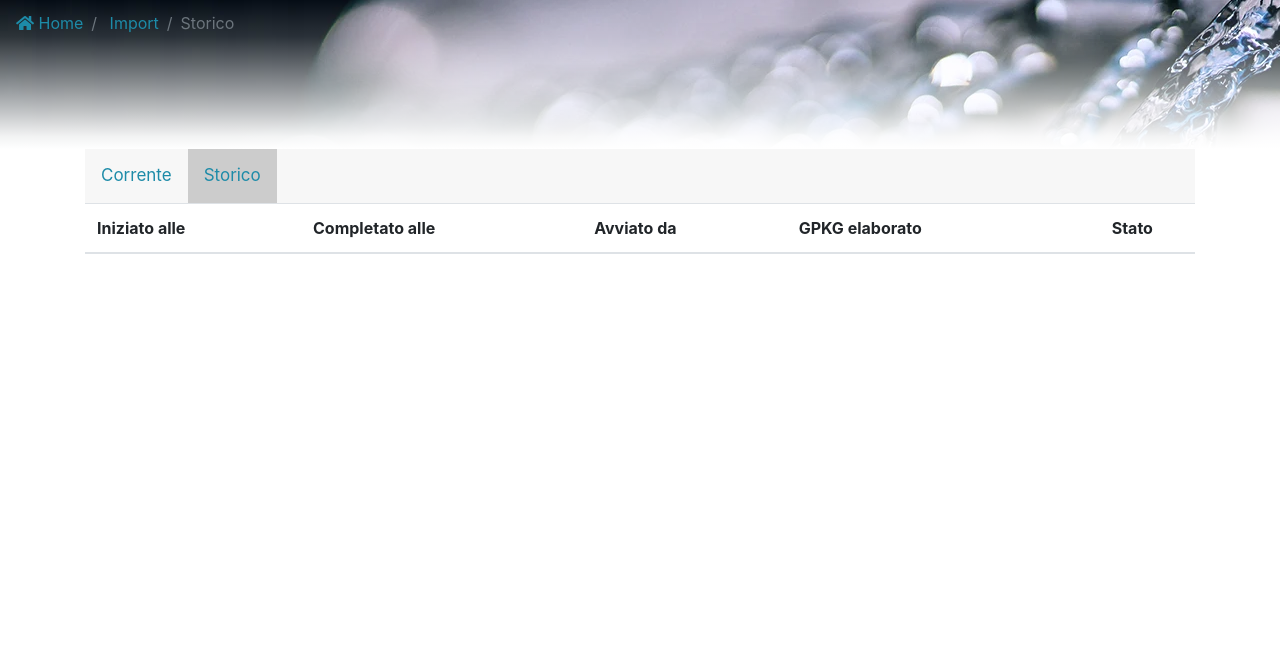
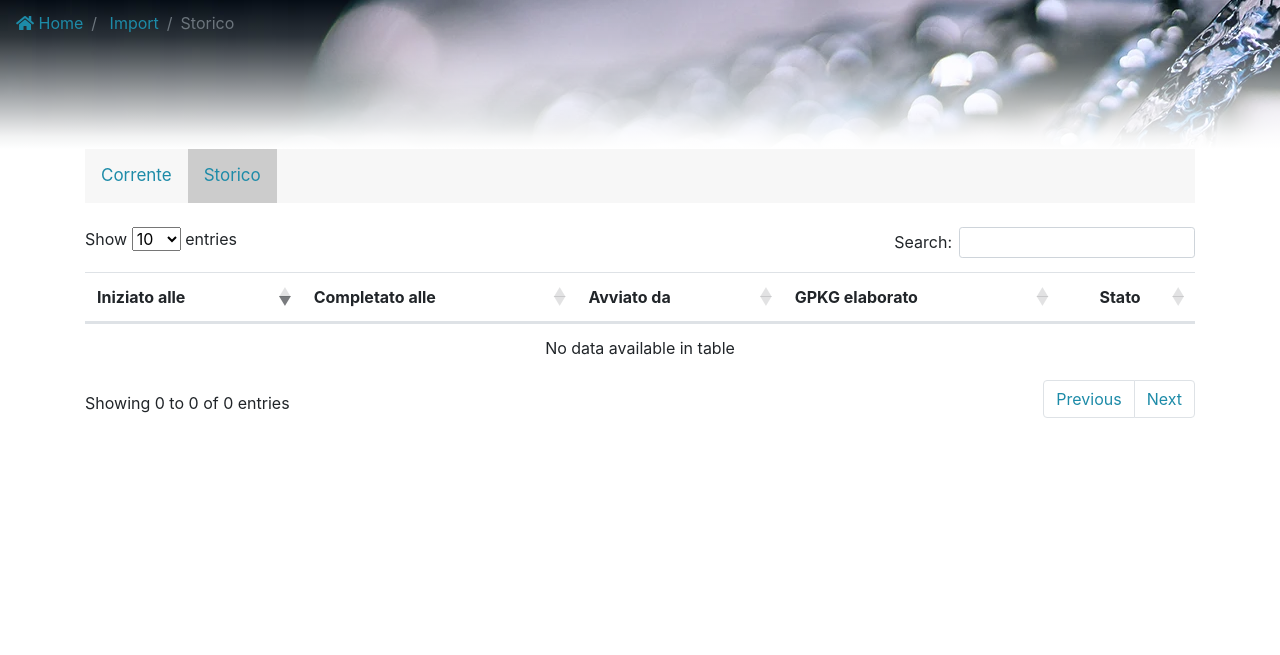
Before and after one commit to geosolutions-it/C179-DBIAIT, a Django app: page /import/historical/ in a window 1280 px wide. Shown: the part 57-712 px from the top of the page. Run offline with Django 3.2, Linux system fonts and the light colour scheme; the visitor is signed in with stand-in values (Sample User, id 1); data that the repository does not hold is empty; parts of the project's set-up code (start-up, migrations or seed data) failed here and were passed over; some libraries are stand-ins or nearby versions.

Commit message:
Resolve #95: integration with datatables for historical-import.html

```diff
--- a/app/templates/base.html
+++ b/app/templates/base.html
@@ -12,6 +12,9 @@
     integrity="sha384-lZN37f5QGtY3VHgisS14W3ExzMWZxybE1SJSEsQp9S+oqd12jhcu+A56Ebc1zFSJ" crossorigin="anonymous">
   <link rel="stylesheet" href="https://maxcdn.bootstrapcdn.com/bootstrap/4.0.0/css/bootstrap.min.css"
     integrity="sha384-Gn5384xqQ1aoWXA+058RXPxPg6fy4IWvTNh0E263XmFcJlSAwiGgFAW/dAiS6JXm" crossorigin="anonymous">
+  <link rel="stylesheet" href="https://cdn.datatables.net/1.10.22/css/dataTables.bootstrap4.min.css"
+    integrity="sha384-MhzYknwvie6oPyWsa+FquGDTHidhPxKdh+kRjveUU9sXhKI0FkgQFU7dAGP36mSB"
+        crossorigin="anonymous">
   <script src="https://ajax.googleapis.com/ajax/libs/jquery/3.5.1/jquery.min.js"></script>
   <script src="{% static 'index.js' %}"></script>
   <script src="https://cdnjs.cloudflare.com/ajax/libs/popper.js/1.12.9/umd/popper.min.js"
@@ -19,6 +22,12 @@
     crossorigin="anonymous"></script>
   <script src="https://maxcdn.bootstrapcdn.com/bootstrap/4.0.0/js/bootstrap.min.js"
     integrity="sha384-JZR6Spejh4U02d8jOt6vLEHfe/JQGiRRSQQxSfFWpi1MquVdAyjUar5+76PVCmYl"
+    crossorigin="anonymous"></script>
+  <script src="//cdn.datatables.net/1.10.22/js/jquery.dataTables.min.js"
+    integrity="sha384-XnTxmviuqUy3cHBf+lkYWuTSDlhxCDxd9RgSo5zvzsCq93P9xNa6eENuAITCwxNh"
+    crossorigin="anonymous"></script>
+  <script src="https://cdn.datatables.net/1.10.22/js/dataTables.bootstrap4.min.js"
+    integrity="sha384-bX64nQ/u/Jovgh0rdhdtHy2BMWv9TOOds6b4reiVcJ0KcA76JdIxmwar1pN2NsUj"
     crossorigin="anonymous"></script>
 </head>
 
--- a/app/templates/import/historical-import.html
+++ b/app/templates/import/historical-import.html
@@ -3,7 +3,8 @@
 
 {% block import_content %}
 <div class="container">
-  <table class="table">
+  <br>
+  <table class="table display" id="history-import-table">
     <thead>
       <tr>
         <th>Iniziato alle</th>
@@ -51,4 +52,16 @@
     </div>
   </div>
 </div>
+
+<script>
+  $(document).ready(function() {
+    $('#history-import-table').DataTable( {
+        "language": {
+            "url": "//cdn.datatables.net/plug-ins/9dcbecd42ad/i18n/Italian.json"
+        },
+        "order": [[ 0, "desc" ]]
+    } );
+} );
+</script>
+
 {% endblock %}
```
